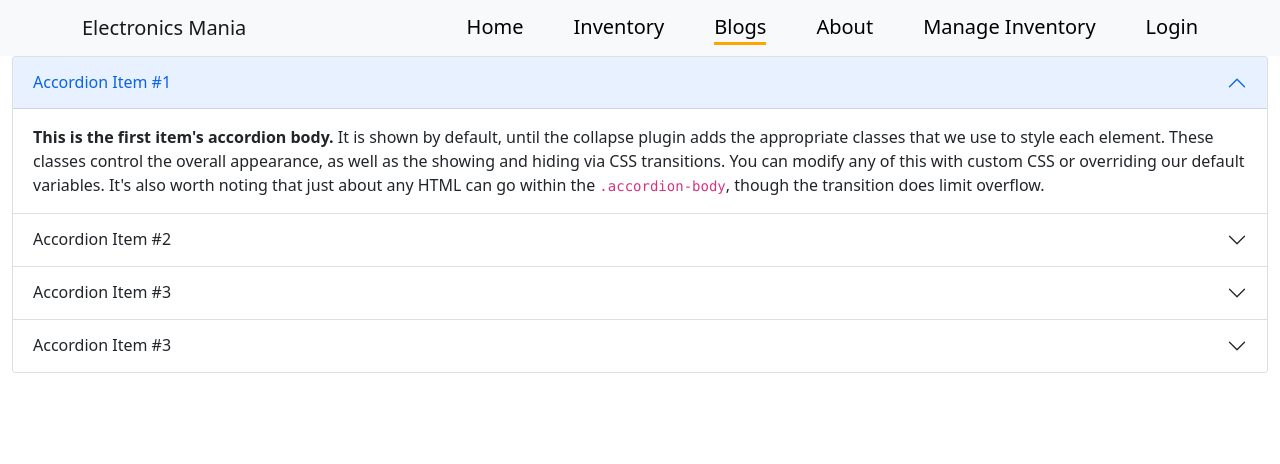
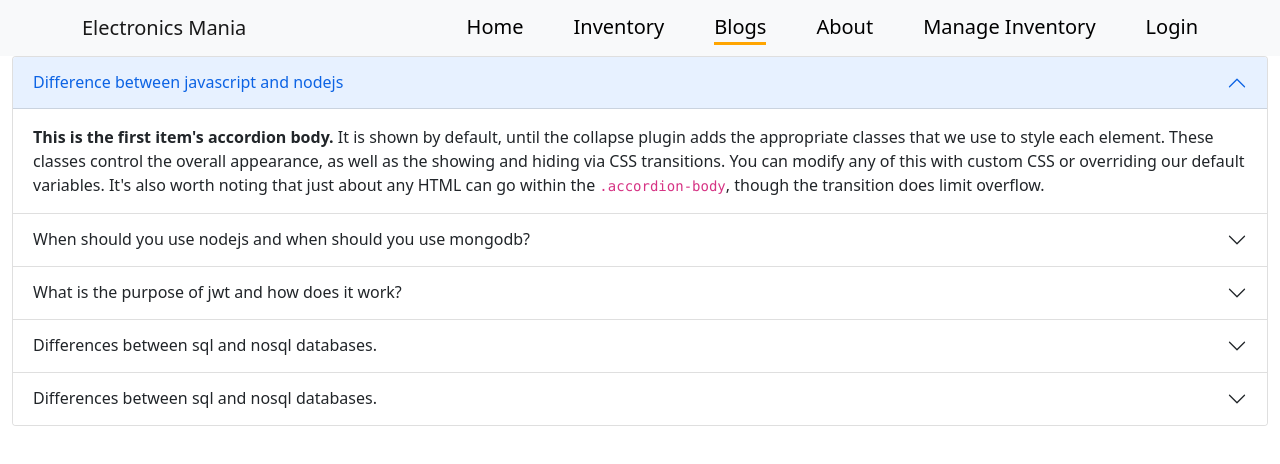
Before and after one commit to ShadekulShovo/warehouseClientSide, a React (Create React App) app: page /blog in a window 1280 px wide. Shown: the top 464 px of the page. Built offline with nearby package versions, Linux system fonts and the light colour scheme; no server answers.

Commit message:
Questions Added

```diff
--- a/src/Components/Pages/Blog.js
+++ b/src/Components/Pages/Blog.js
@@ -15,7 +15,7 @@
                 aria-expanded="true"
                 aria-controls="collapseOne"
               >
-                Accordion Item #1
+                Difference between javascript and nodejs
               </button>
             </h2>
             <div
@@ -47,7 +47,7 @@
                 aria-expanded="false"
                 aria-controls="collapseTwo"
               >
-                Accordion Item #2
+                When should you use nodejs and when should you use mongodb?
               </button>
             </h2>
             <div
@@ -79,7 +79,7 @@
                 aria-expanded="false"
                 aria-controls="collapseThree"
               >
-                Accordion Item #3
+                What is the purpose of jwt and how does it work?
               </button>
             </h2>
             <div
@@ -102,22 +102,54 @@
             </div>
           </div>
           <div class="accordion-item">
-            <h2 class="accordion-header" id="headingThree">
+            <h2 class="accordion-header" id="headingFour">
               <button
                 class="accordion-button collapsed"
                 type="button"
                 data-bs-toggle="collapse"
-                data-bs-target="#collapseThree"
+                data-bs-target="#collapseFour"
                 aria-expanded="false"
-                aria-controls="collapseThree"
+                aria-controls="collapseFour"
               >
-                Accordion Item #3
+                Differences between sql and nosql databases.
               </button>
             </h2>
             <div
-              id="collapseThree"
+              id="collapseFour"
               class="accordion-collapse collapse"
-              aria-labelledby="headingThree"
+              aria-labelledby="headingFour"
+              data-bs-parent="#accordionExample"
+            >
+              <div class="accordion-body">
+                <strong>This is the third item's accordion body.</strong> It is
+                hidden by default, until the collapse plugin adds the
+                appropriate classes that we use to style each element. These
+                classes control the overall appearance, as well as the showing
+                and hiding via CSS transitions. You can modify any of this with
+                custom CSS or overriding our default variables. It's also worth
+                noting that just about any HTML can go within the{" "}
+                <code>.accordion-body</code>, though the transition does limit
+                overflow.
+              </div>
+            </div>
+          </div>
+          <div class="accordion-item">
+            <h2 class="accordion-header" id="headingFour">
+              <button
+                class="accordion-button collapsed"
+                type="button"
+                data-bs-toggle="collapse"
+                data-bs-target="#collapseFour"
+                aria-expanded="false"
+                aria-controls="collapseFour"
+              >
+                Differences between sql and nosql databases.
+              </button>
+            </h2>
+            <div
+              id="collapseFour"
+              class="accordion-collapse collapse"
+              aria-labelledby="headingFour"
               data-bs-parent="#accordionExample"
             >
               <div class="accordion-body">
```
